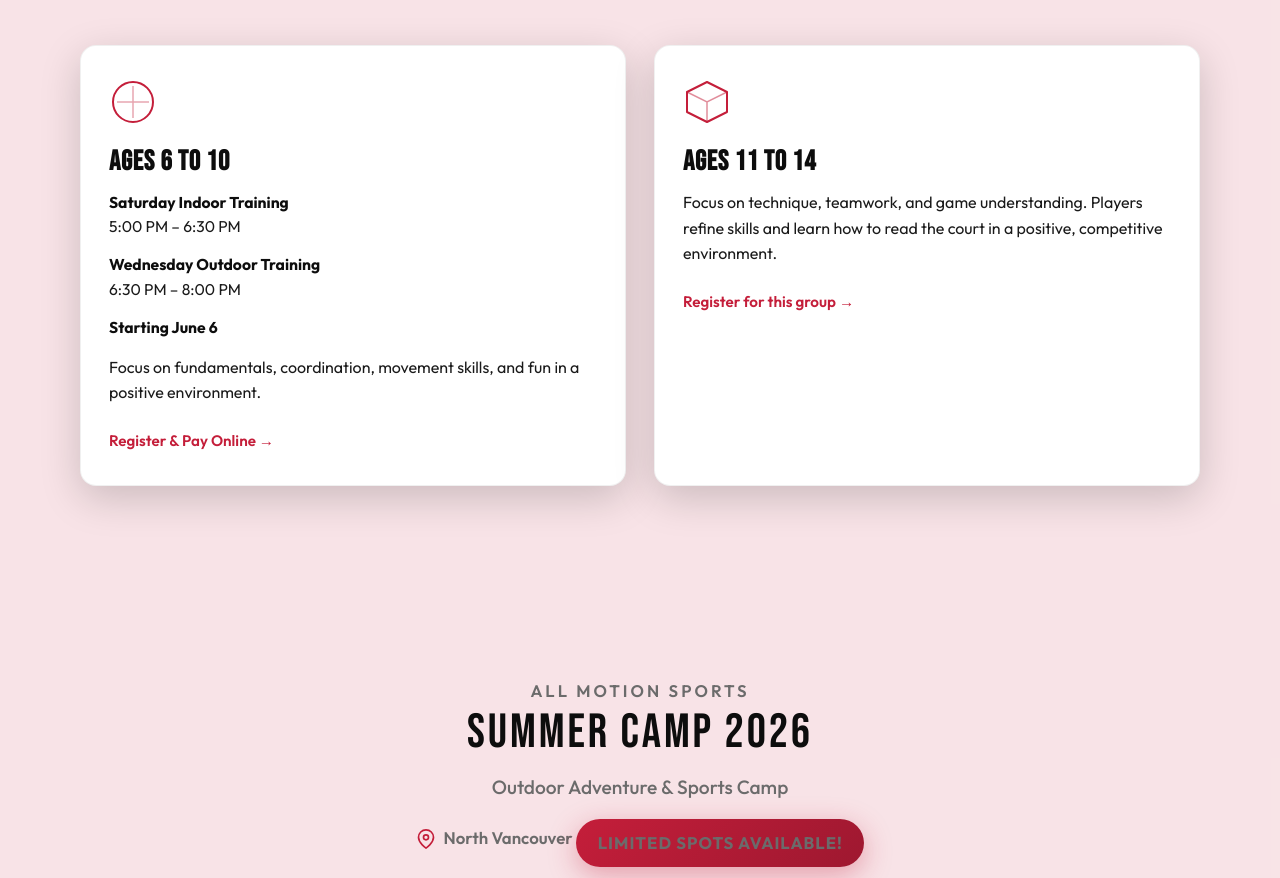
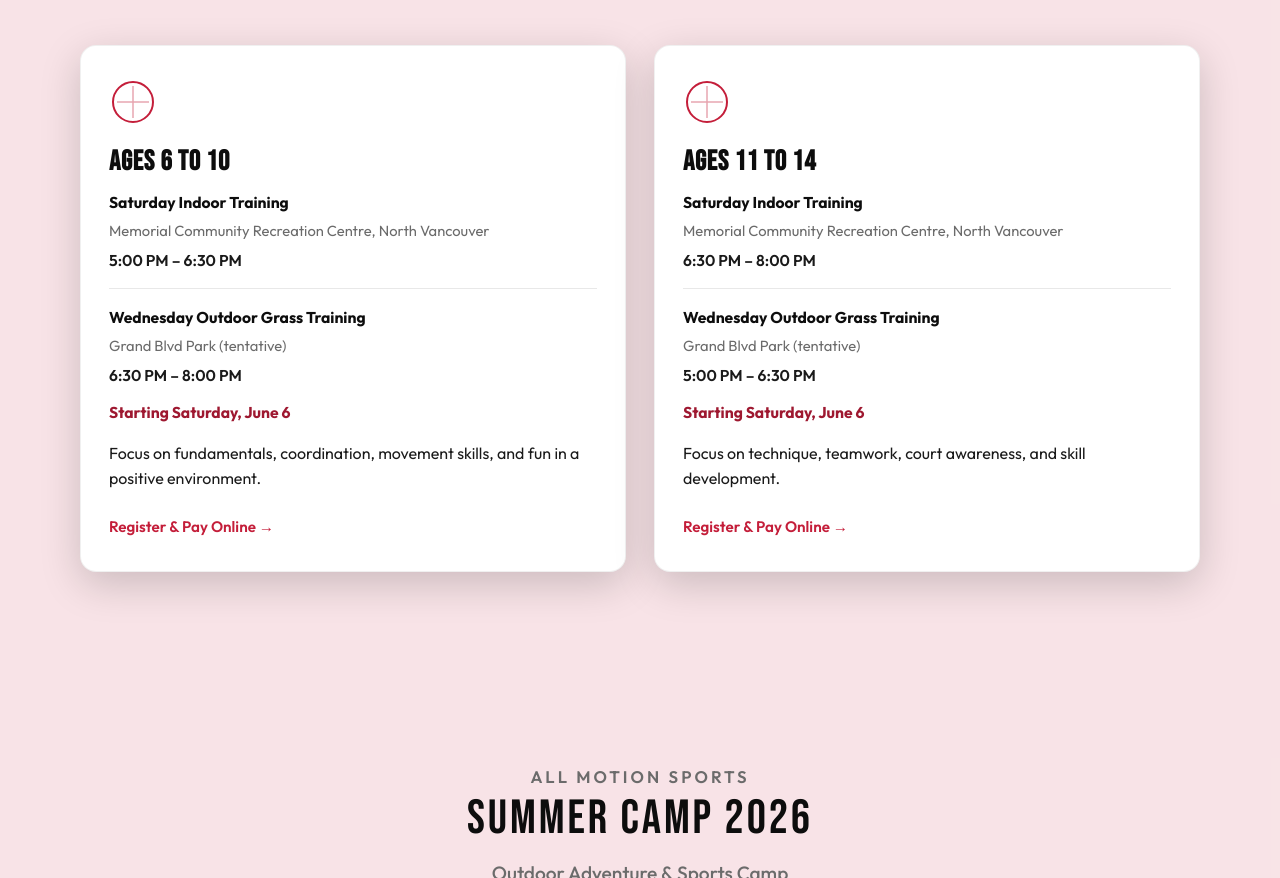
Before and after one commit to allmotionsports/allmotionsports-website, a plain HTML site: page index.html in a window 1280 px wide. Shown: the part 2037-2915 px from the top of the page. Drawn offline with Linux system fonts and the light colour scheme.

Commit message:
Refactor program sections in index.html for improved structure and styling. Updated headings, added venue and time details for training sessions, and enhanced CSS for better presentation of program blocks and text. Adjusted class names for consistency and clarity.

```diff
--- a/index.html
+++ b/index.html
@@ -95,28 +95,43 @@
             <div class="program-card-icon" aria-hidden="true">
               <svg viewBox="0 0 48 48" fill="none" xmlns="http://www.w3.org/2000/svg"><circle cx="24" cy="24" r="20" stroke="currentColor" stroke-width="2"/><path d="M24 8v32M8 24h32" stroke="currentColor" stroke-width="1.5" opacity=".4"/></svg>
             </div>
-            <h3>Ages 6 to 10</h3>
+            <h3 class="program-heading">Ages 6 to 10</h3>
             <div class="program-schedule">
-              <p>
-                <strong>Saturday Indoor Training</strong><br>
-                5:00 PM – 6:30 PM
-              </p>
-              <p>
-                <strong>Wednesday Outdoor Training</strong><br>
-                6:30 PM – 8:00 PM
-              </p>
-              <p class="program-start"><strong>Starting June 6</strong></p>
+              <div class="program-block">
+                <p class="program-block-title"><strong>Saturday Indoor Training</strong></p>
+                <p class="program-venue">Memorial Community Recreation Centre, North Vancouver</p>
+                <p class="program-time">5:00 PM – 6:30 PM</p>
+              </div>
+              <div class="program-block">
+                <p class="program-block-title"><strong>Wednesday Outdoor Grass Training</strong></p>
+                <p class="program-venue">Grand Blvd Park (tentative)</p>
+                <p class="program-time">6:30 PM – 8:00 PM</p>
+              </div>
+              <p class="program-start"><strong>Starting Saturday, June 6</strong></p>
             </div>
-            <p>Focus on fundamentals, coordination, movement skills, and fun in a positive environment.</p>
+            <p class="program-blurb">Focus on fundamentals, coordination, movement skills, and fun in a positive environment.</p>
             <a href="https://buy.stripe.com/6oUaEZbb13UqfdkcAm0Fi00" class="card-link" target="_blank" rel="noopener noreferrer">Register &amp; Pay Online →</a>
           </article>
           <article class="program-card">
             <div class="program-card-icon" aria-hidden="true">
-              <svg viewBox="0 0 48 48" fill="none" xmlns="http://www.w3.org/2000/svg"><path d="M24 4L44 14v20L24 44 4 34V14L24 4z" stroke="currentColor" stroke-width="2" stroke-linejoin="round"/><path d="M24 24v20M4 14l20 10 20-10" stroke="currentColor" stroke-width="1.5" opacity=".5"/></svg>
+              <svg viewBox="0 0 48 48" fill="none" xmlns="http://www.w3.org/2000/svg"><circle cx="24" cy="24" r="20" stroke="currentColor" stroke-width="2"/><path d="M24 8v32M8 24h32" stroke="currentColor" stroke-width="1.5" opacity=".4"/></svg>
             </div>
-            <h3>Ages 11 to 14</h3>
-            <p>Focus on technique, teamwork, and game understanding. Players refine skills and learn how to read the court in a positive, competitive environment.</p>
-            <a href="#registration" class="card-link">Register for this group →</a>
+            <h3 class="program-heading">Ages 11 to 14</h3>
+            <div class="program-schedule">
+              <div class="program-block">
+                <p class="program-block-title"><strong>Saturday Indoor Training</strong></p>
+                <p class="program-venue">Memorial Community Recreation Centre, North Vancouver</p>
+                <p class="program-time">6:30 PM – 8:00 PM</p>
+              </div>
+              <div class="program-block">
+                <p class="program-block-title"><strong>Wednesday Outdoor Grass Training</strong></p>
+                <p class="program-venue">Grand Blvd Park (tentative)</p>
+                <p class="program-time">5:00 PM – 6:30 PM</p>
+              </div>
+              <p class="program-start"><strong>Starting Saturday, June 6</strong></p>
+            </div>
+            <p class="program-blurb">Focus on technique, teamwork, court awareness, and skill development.</p>
+            <a href="https://buy.stripe.com/6oUaEZbb13UqfdkcAm0Fi00" class="card-link" target="_blank" rel="noopener noreferrer">Register &amp; Pay Online →</a>
           </article>
         </div>
       </div>
--- a/styles.css
+++ b/styles.css
@@ -521,10 +521,19 @@ body.nav-open {
   margin: 0 0 0.75rem;
 }
 
+.program-heading {
+  text-transform: uppercase;
+  letter-spacing: 0.06em;
+}
+
 .program-card p {
   margin: 0 0 1.25rem;
   color: var(--color-black-soft);
   font-size: 1rem;
+}
+
+.program-blurb {
+  margin-bottom: 1.25rem !important;
 }
 
 .program-schedule {
@@ -537,13 +546,52 @@ body.nav-open {
   line-height: 1.55;
 }
 
-.program-schedule strong {
+.program-block {
+  margin-bottom: 1rem;
+  padding-bottom: 1rem;
+  border-bottom: 1px solid var(--color-gray-light);
+}
+
+.program-block:last-of-type {
+  border-bottom: none;
+  padding-bottom: 0;
+  margin-bottom: 0.85rem;
+}
+
+.program-block-title {
+  margin: 0 0 0.35rem !important;
+}
+
+.program-block-title strong {
   color: var(--color-black);
 }
 
+.program-venue {
+  margin: 0 0 0.35rem !important;
+  font-size: 0.92rem !important;
+  line-height: 1.5 !important;
+  color: var(--color-gray) !important;
+}
+
+.program-time {
+  margin: 0 !important;
+  font-size: 0.98rem !important;
+  font-weight: 600;
+  color: var(--color-black-soft) !important;
+}
+
 .program-schedule .program-start {
+  margin-top: 0.25rem;
   margin-bottom: 0;
   color: var(--color-red-dark);
+}
+
+.program-schedule .program-start strong {
+  color: inherit;
+}
+
+.program-schedule strong {
+  color: var(--color-black);
 }
 
 .card-link {
```
